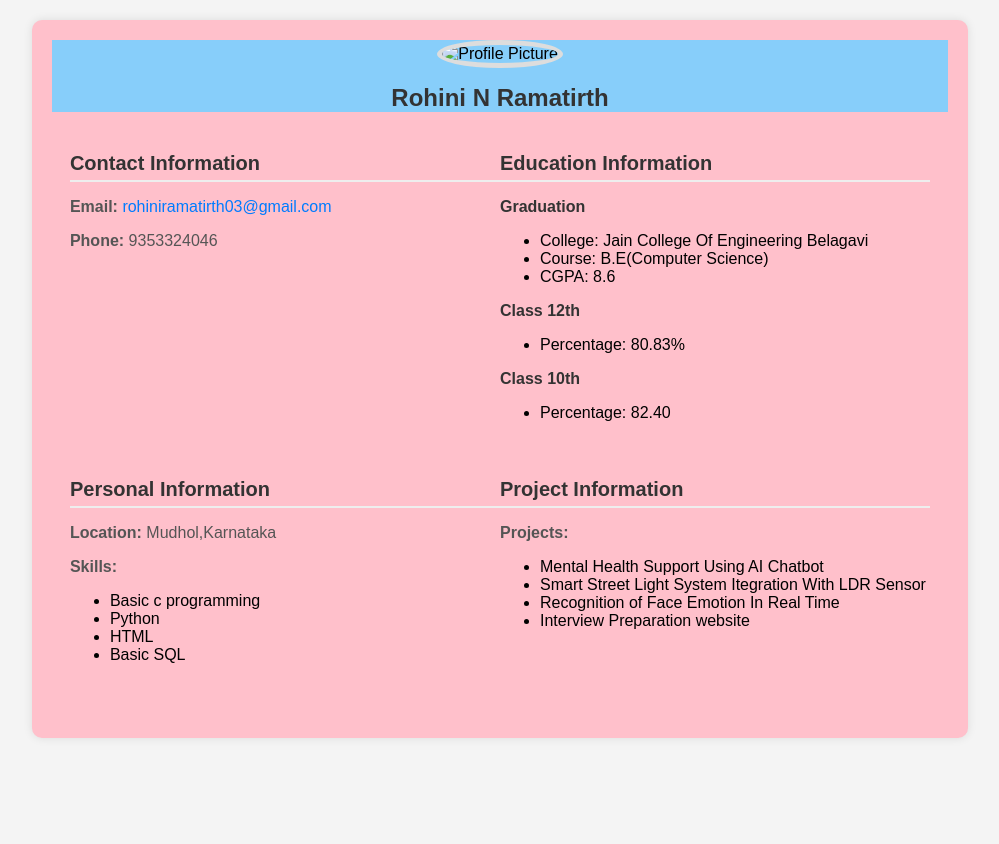
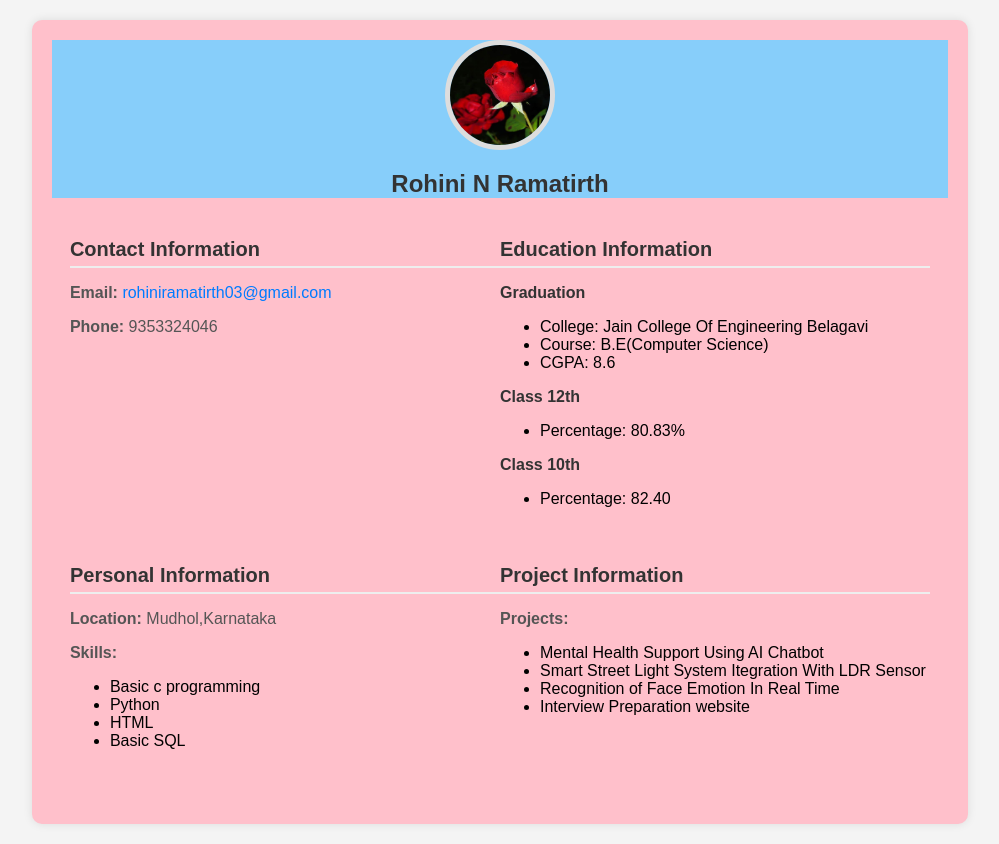
Before and after one commit to boopathidas/profile, a plain HTML site: page profile.html in a window 1280 px wide. Shown: the whole page, without its empty margins (140-1139 px from the left). Before the commit the page ends 800 px from the top, so only its background shows below. Drawn offline with Linux system fonts and the light colour scheme.

Commit message:
Update profile.html

```diff
--- a/profile.html
+++ b/profile.html
@@ -71,7 +71,7 @@
     <div class="container">
         <!-- Profile Header Section -->
         <div class="profile-header">
-            <img src="public/images/25.jpg" alt="Profile Picture">
+            <img src="images/25.jpg" alt="Profile Picture">
             <h1>Rohini N Ramatirth</h1>
         </div>
 
```
